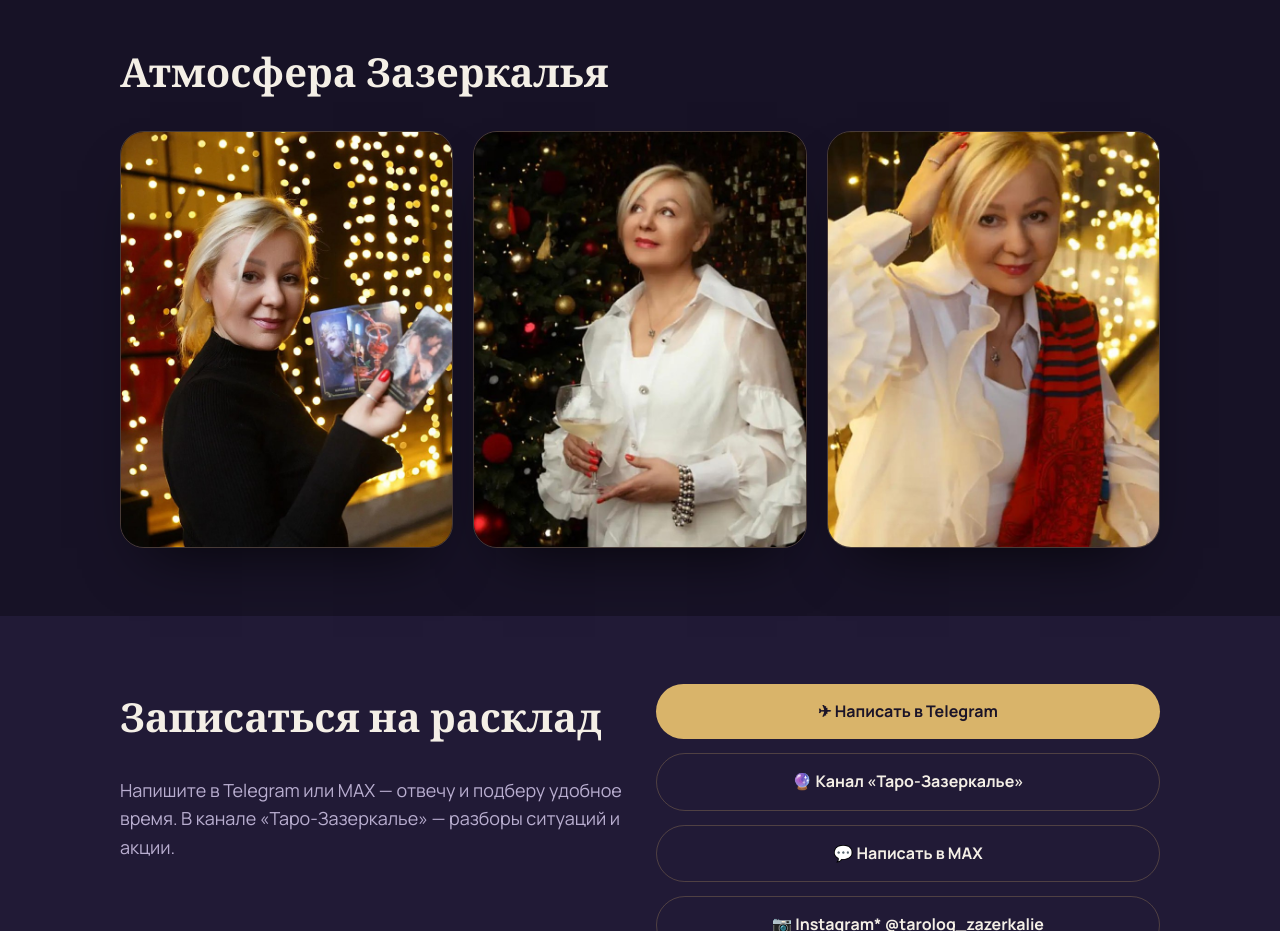
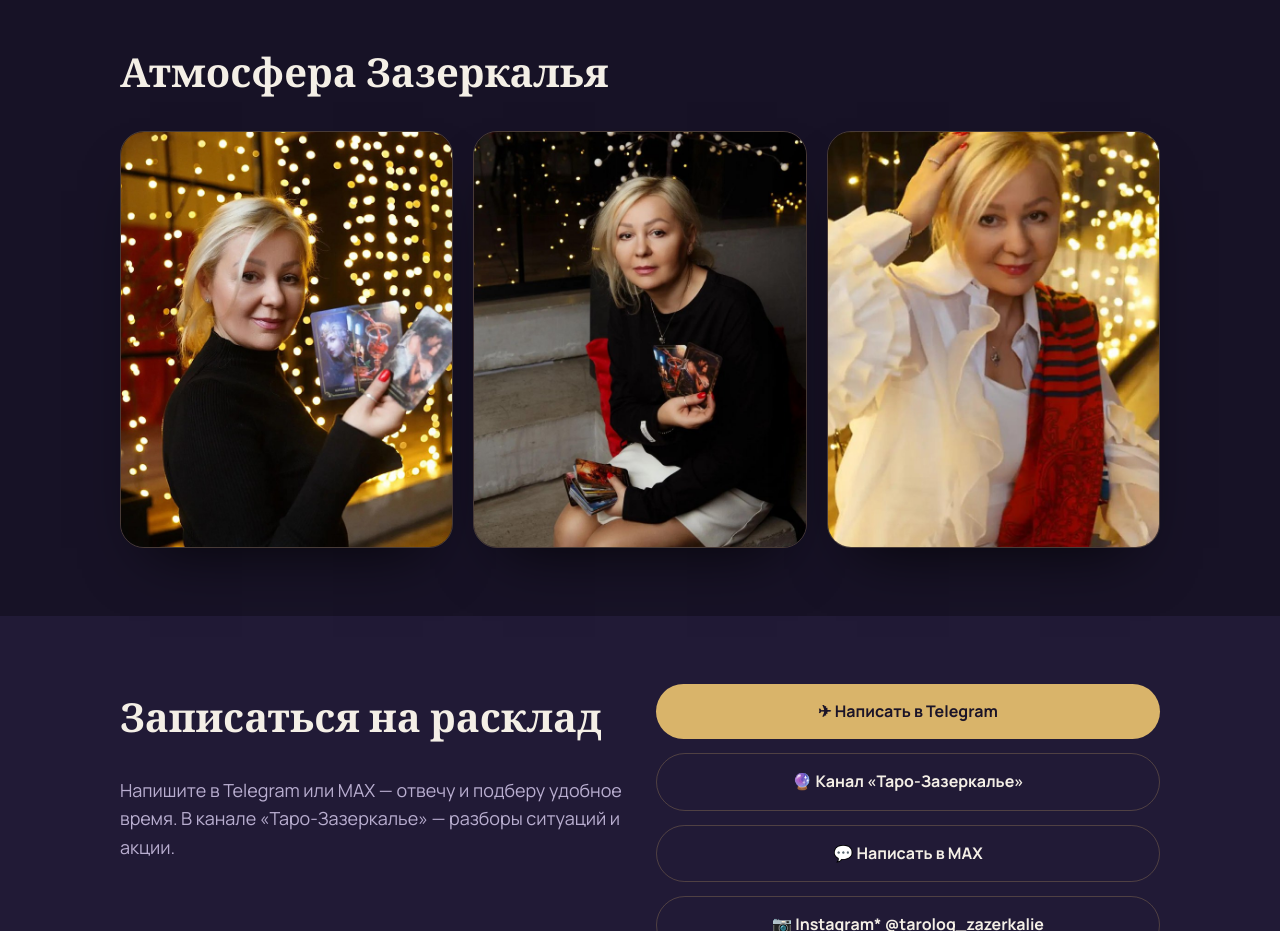
Before and after one commit to tatjkail-boop/sites, a plain HTML site: page zazerkalie-vakutina/index.html in a window 1280 px wide. Shown: the part 5820-6751 px from the top of the page. Drawn offline with nearby package versions, Linux system fonts and the light colour scheme.

Commit message:
Vakutina: новое фото в галерее вместо фото с бокалом
Co-Authored-By: Claude Opus 5.5 <noreply@anthropic.com>
Claude-Session: https://claude.ai/code/session_011vt9iVEJXHyJeF2bRLWYS1

```diff
--- a/zazerkalie-vakutina/index.html
+++ b/zazerkalie-vakutina/index.html
@@ -183,7 +183,7 @@ footer b{color:var(--ink)}footer a{color:var(--gold)}footer small{opacity:.7}
 
 <section><div class="w">
   <h2>Атмосфера Зазеркалья</h2>
-  <div class="gal"><img src="p1.jpg" alt="Наталья Вакутина с картами Таро" loading="lazy"><img src="p2.jpg" alt="Наталья Вакутина" loading="lazy"><img src="p3.jpg" alt="Наталья Вакутина" loading="lazy"></div>
+  <div class="gal"><img src="p1.jpg" alt="Наталья Вакутина с картами Таро" loading="lazy"><img src="p2-v2.jpg" alt="Наталья Вакутина" loading="lazy"><img src="p3.jpg" alt="Наталья Вакутина" loading="lazy"></div>
 </div></section>
 
 <section id="book" class="steps"><div class="w book">
```
Also changed, not shown: zazerkalie-vakutina/p2-v2.jpg (added), zazerkalie-vakutina/p2.jpg (deleted).
